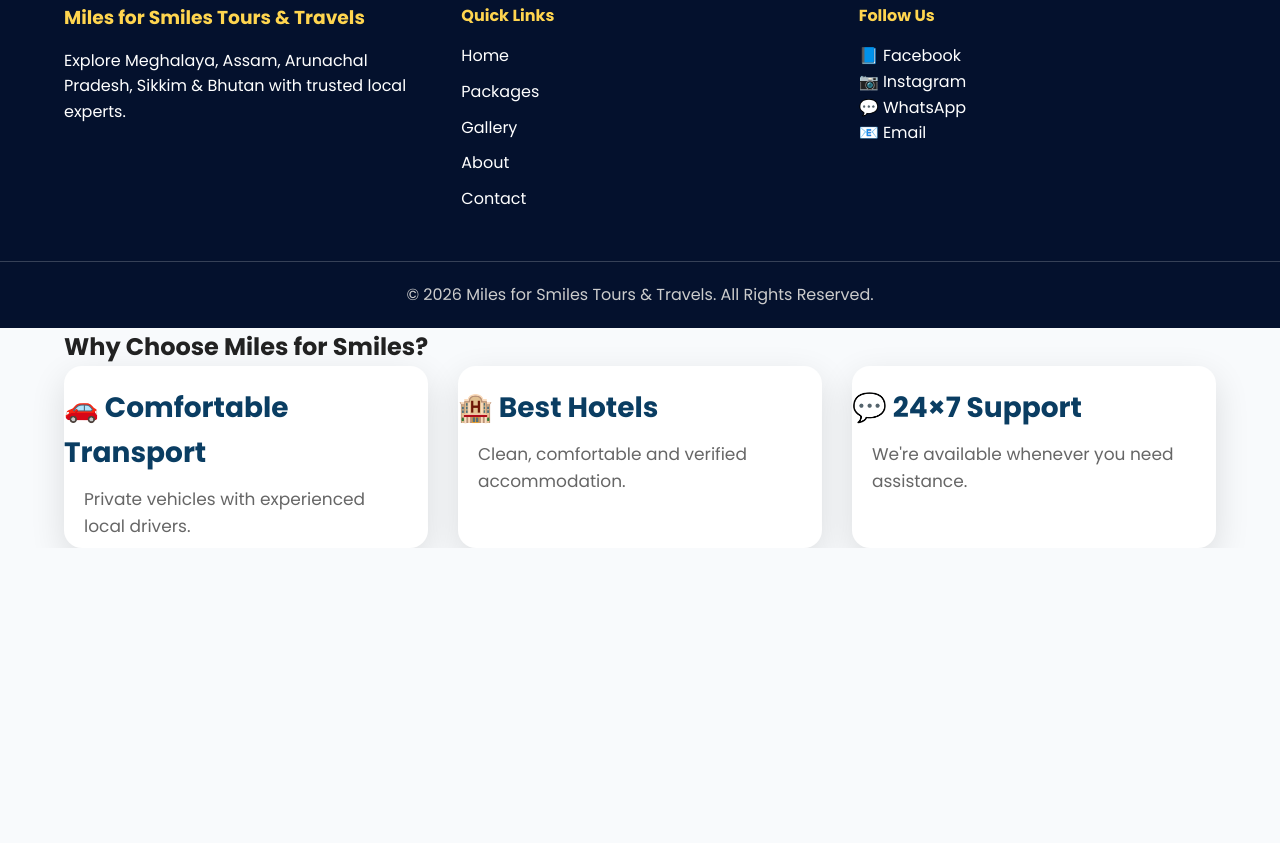
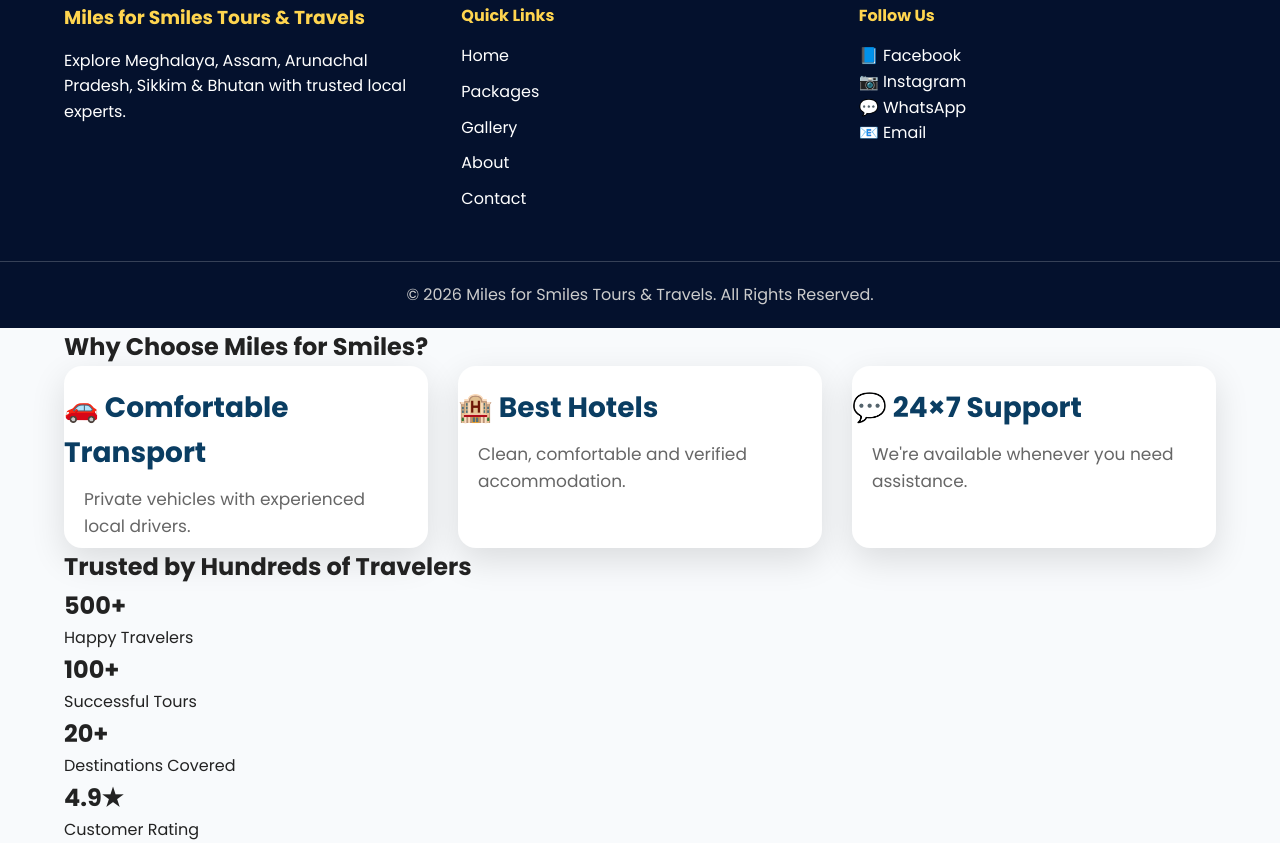
Before and after one commit to milesforsmilestoursandtravels/milesforsmileswebsite, a plain HTML site: page index.html in a window 1280 px wide. Shown: the part 4856-5699 px from the top of the page. Before the commit the page ends 5404 px from the top, so only its background shows below. Drawn offline with Linux system fonts and the light colour scheme.

Commit message:
Update index.html

```diff
--- a/index.html
+++ b/index.html
@@ -446,3 +446,36 @@ Explore Meghalaya, Assam, Arunachal Pradesh, Sikkim & Bhutan with trusted local
 </div>
 
 </section>
+<section class="stats">
+
+<div class="container">
+
+<h2>Trusted by Hundreds of Travelers</h2>
+
+<div class="stats-grid">
+
+<div class="stat-box">
+<h1>500+</h1>
+<p>Happy Travelers</p>
+</div>
+
+<div class="stat-box">
+<h1>100+</h1>
+<p>Successful Tours</p>
+</div>
+
+<div class="stat-box">
+<h1>20+</h1>
+<p>Destinations Covered</p>
+</div>
+
+<div class="stat-box">
+<h1>4.9★</h1>
+<p>Customer Rating</p>
+</div>
+
+</div>
+
+</div>
+
+</section>
```
